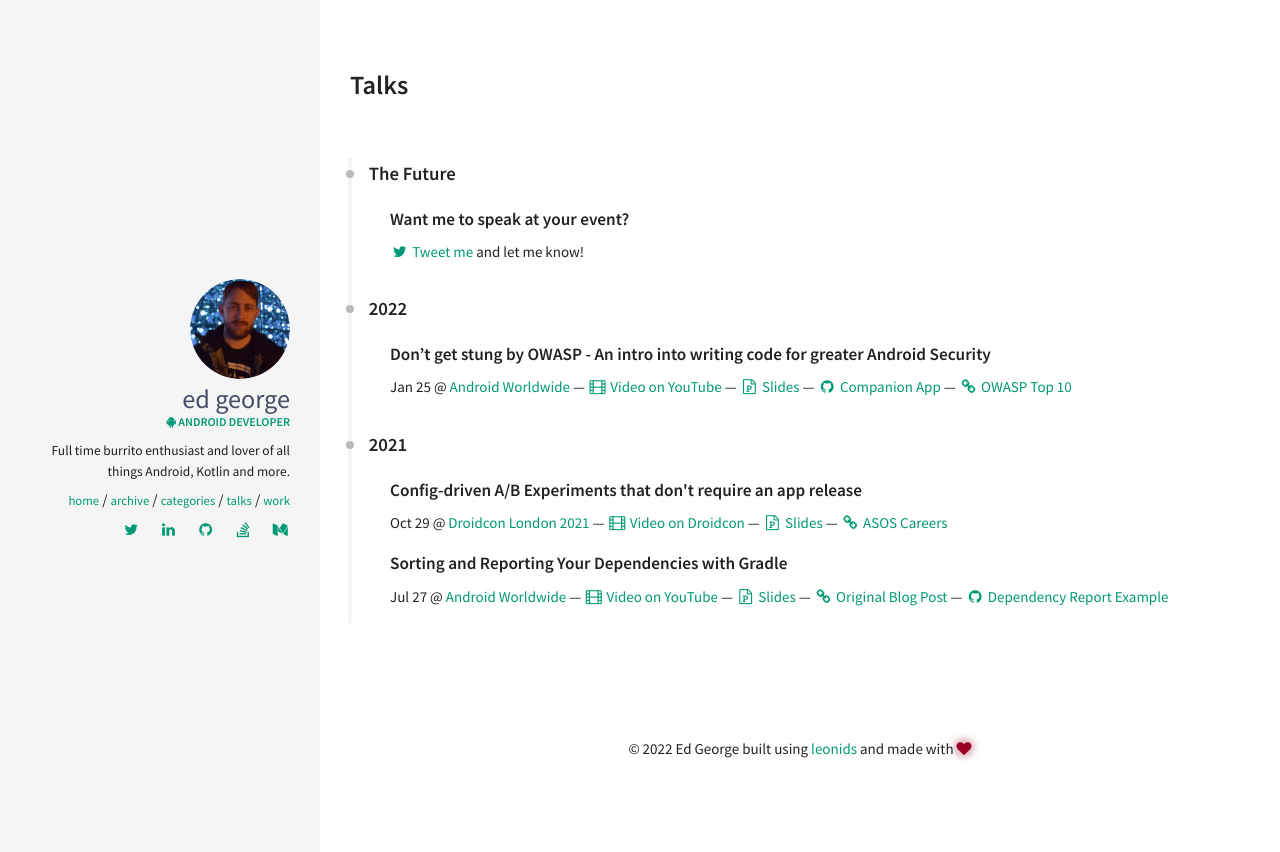
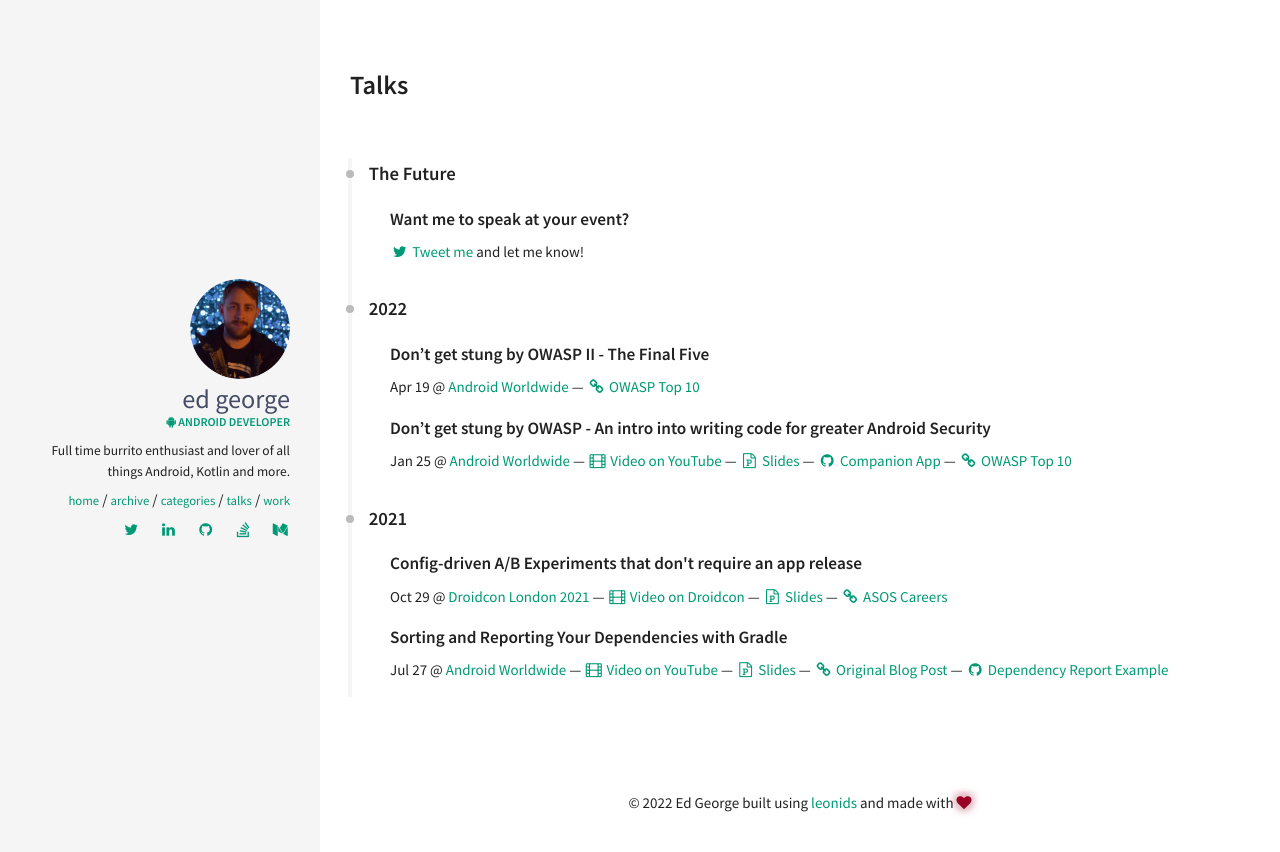
Before and after one commit to ed-george/ed-george.github.io, a Jekyll site: the page built from talks.html, in a window 1280 px wide. Shown: the top 852 px of the page. Built offline with Jekyll 4.4.1, drawn with Linux system fonts in a browser that asks for light colours.

Commit message:
Upcoming April talk added

```diff
--- a/_data/index/talks.yaml
+++ b/_data/index/talks.yaml
@@ -15,6 +15,14 @@
 #   - title: Optional External link 2
 #     url: https://example.com
 #     icon: optional-icon
+- title: Don’t get stung by OWASP II - The Final Five
+  event:
+    title: Android Worldwide
+    url: https://android-worldwide.com
+    date: '2022-04-19'
+  links:
+  - title: OWASP Top 10
+    url: https://owasp.org/www-project-mobile-top-10
 - title: Don’t get stung by OWASP - An intro into writing code for greater Android Security
   event:
     title: Android Worldwide
```
